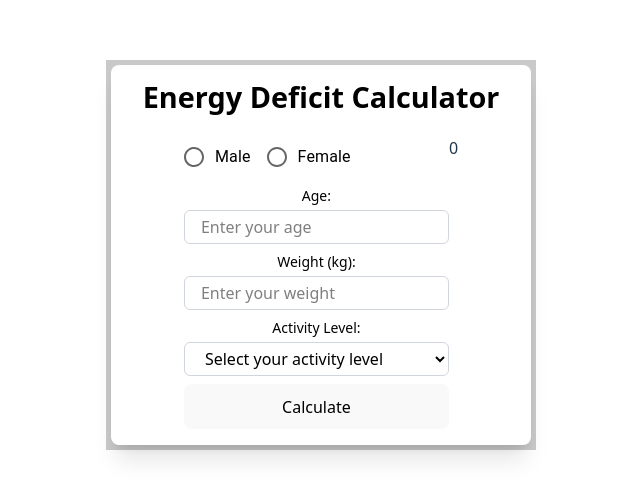
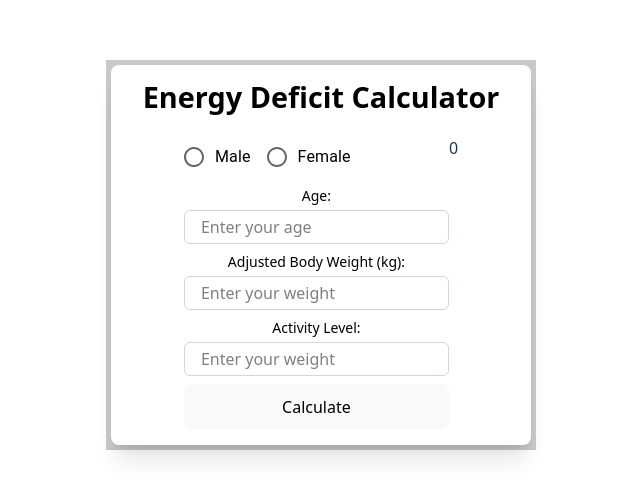
Before and after one commit to vincent-wijaya/BMRCalculatorExtension, a React (Vite) app: page / in a window 1280 px wide. Shown: the part 145-644 px from the top of the page, without its empty margins (319-959 px from the left). Built offline with nearby package versions, Linux system fonts and the light colour scheme.

Commit message:
Changes to app - change activity level input from dropdown to manual number input - enable form submitting with enter key press - reduce result text clutter - round numbers before storing on hook

```diff
--- a/src/App.tsx
+++ b/src/App.tsx
@@ -1,8 +1,7 @@
-import { PHYSICAL_ACTIVITY_LEVELS } from "./constants";
+import { DEFICIT, MAX_ACTIVITY_LEVEL, MIN_ACTIVITY_LEVEL } from "./constants";
 import "./App.css";
 import { useState } from "react";
 import { FormControl, FormControlLabel, Radio, RadioGroup } from "@mui/material";
-import { ActivityLevel } from "./interfaces/IActivityLevel";
 import { Sex } from "./interfaces/ISex";
 import { calculateBMR, calculateEER, calculateEnergyRequirement } from "./utils";
 
@@ -10,31 +9,36 @@ function App() {
   const [sex, setSex] = useState<Sex>();
   const [age, setAge] = useState<number>();
   const [weight, setWeight] = useState<number>();
-  const [activityLevel, setActivityLevel] = useState<ActivityLevel>();
+  const [activityLevelMultiplier, setActivityLevelMultiplier] = useState<number>();
   const [bmr, setBmr] = useState<number>(0);
   const [energyRequirement, setEnergyRequirement] = useState<number>(0);
   const [energyRequirementSubtracted, setEnergyRequirementSubtracted] = useState<number>(0);
 
   const handleSubmit = () => {
-    if (!sex || !age || !weight || !activityLevel) {
+    if (!sex || !age || !weight || !activityLevelMultiplier) {
       alert("Please fill in all fields.");
       return;
     }
 
     const bmr = calculateBMR(age, weight, sex);
-    setBmr(bmr);
+    setBmr(Math.round(bmr));
 
-    const energyRequirement = calculateEnergyRequirement(bmr, activityLevel);
-    setEnergyRequirement(energyRequirement);
+    const energyRequirement = calculateEnergyRequirement(bmr, activityLevelMultiplier);
+    setEnergyRequirement(Math.round(energyRequirement));
 
     const energyRequirementSubtracted = calculateEER(energyRequirement);
-    setEnergyRequirementSubtracted(energyRequirementSubtracted);
+    setEnergyRequirementSubtracted(Math.round(energyRequirementSubtracted));
   }
 
+  const handleKeyUp = (event: React.KeyboardEvent) => {
+    if (event.key === 'Enter') {
+      handleSubmit();
+    }
+  }
 
   return (
     <div className="flex items-center justify-center">
-      <div className="bg-white rounded-lg shadow-xl px-8 py-4 w-full max-w-md transition-transform">
+      <div className="bg-white rounded-lg shadow-xl px-8 py-4 w-full max-w-md transition-transform" onKeyUp={handleKeyUp}>
         <h1 className="font-bold text-black mb-6 text-center">
           Energy Deficit Calculator
         </h1>
@@ -75,7 +79,7 @@ function App() {
                 htmlFor="weight"
                 className="block text-sm font-medium text-black"
               >
-                Weight (kg):
+                Adjusted Body Weight (kg):
               </label>
               <input
                 value={weight}
@@ -98,23 +102,19 @@ function App() {
             >
               Activity Level:
             </label>
-            <select
-              value={activityLevel}
-              onChange={(e) => setActivityLevel(e.target.value as ActivityLevel)}
-              id="activity"
-              name="activity"
+            <input
+              value={activityLevelMultiplier}
+              type="number"
+              id="activity-level"
+              name="weight"
+              color=""
+              min={MIN_ACTIVITY_LEVEL}
+              max={MAX_ACTIVITY_LEVEL}
               required
-              className="w-full px-4 py-1 rounded-md border border-gray-300 bg-white focus:outline-none focus:ring-2 focus:ring-blue-500 text-black"
-            >
-              <option value="" disabled selected>
-                Select your activity level
-              </option>
-              {Object.entries(PHYSICAL_ACTIVITY_LEVELS).map(([key, level]) => (
-                <option key={key} value={key}>
-                  {level.name} ({level.multiplier})
-                </option>
-              ))}
-            </select>
+              className="w-full text-black px-4 py-1 rounded-md border border-gray-300 bg-white focus:outline-none focus:ring-2 focus:ring-blue-500 focus:border-transparent"
+              placeholder="Enter your weight"
+              onChange={(e) => setActivityLevelMultiplier(Number(e.target.value))}
+            />
           </div>
 
           <button
@@ -129,26 +129,26 @@ function App() {
           bmr && energyRequirement && energyRequirementSubtracted && (
             <div className="mt-6 text-center">
               <h2 className="font-semibold text-black">Result</h2>
-              <h2 className="text-black">
-                The BMR is:{" "}
+              <h2 className="text-black justify-between">
+                BMR:{" "}
                 <span id="bmr" className="text-orange-500 font-bold">
                   {bmr > 0 ? bmr : 0}
                 </span>{" "}
-                kcal/day
+                kcal/d
               </h2>
               <h2 className="text-black">
-                Your daily estimated energy requirement is:{" "}
+                EER:{" "}
                 <span id="energy-requirement" className="text-orange-500 font-bold">
                   {energyRequirement > 0 ? energyRequirement : 0}
                 </span>{" "}
-                kcal/day
+                kcal/d
               </h2>
               <h2 className="text-black">
-                The daily estimated energy requirement with 500kcal deficit is:{" "}
+                EER - {DEFICIT}:{" "}
                 <span id="energy-requirement-subtracted" className="text-orange-500 font-bold">
                   {energyRequirementSubtracted > 0 ? energyRequirementSubtracted : 0}
                 </span>{" "}
-                kcal/day
+                kcal/d
               </h2>
             </div>
           )
--- a/src/constants.ts
+++ b/src/constants.ts
@@ -63,6 +63,10 @@ export const BMR_CONSTANTS = {
   ],
 };
 
+export const MIN_ACTIVITY_LEVEL = 1.1;
+export const MAX_ACTIVITY_LEVEL = 2.0;
+export const DEFICIT = 500; // kcal/d
+
 export const PHYSICAL_ACTIVITY_LEVELS = {
   bed_rest:{
     name: "Bed Rest",
--- a/src/utils.ts
+++ b/src/utils.ts
@@ -19,11 +19,9 @@ export const calculateBMR = (
 
 export const calculateEnergyRequirement = (
   bmr: number,
-  activityLevel: ActivityLevel,
+  activityLevelMultiplier: number,
 ): number => {
-  const activityLevelMultiplier = PHYSICAL_ACTIVITY_LEVELS[activityLevel].multiplier;
-
-  return Math.round(bmr * activityLevelMultiplier);
+  return bmr * activityLevelMultiplier;
 }
 
 /**
```
